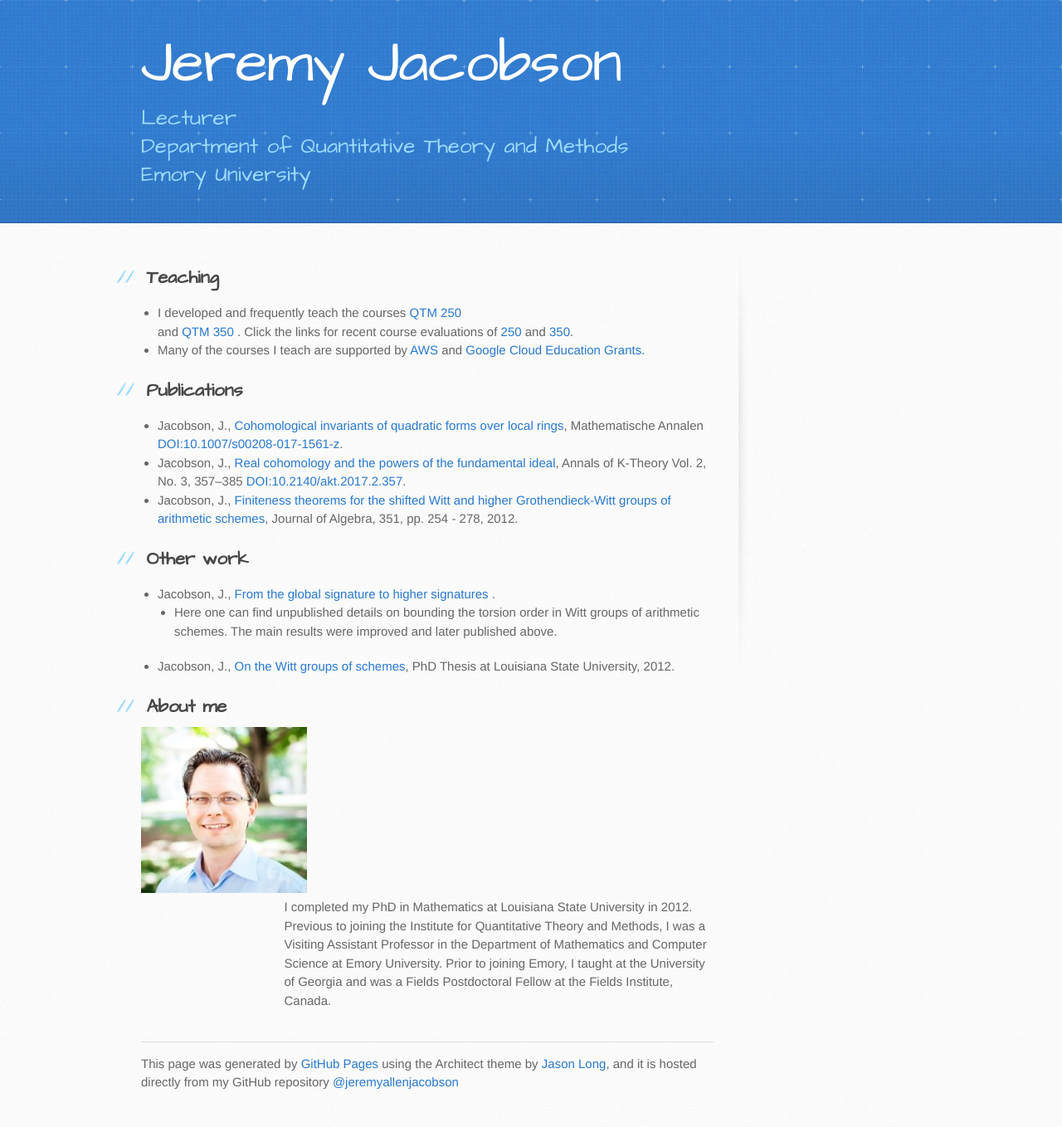
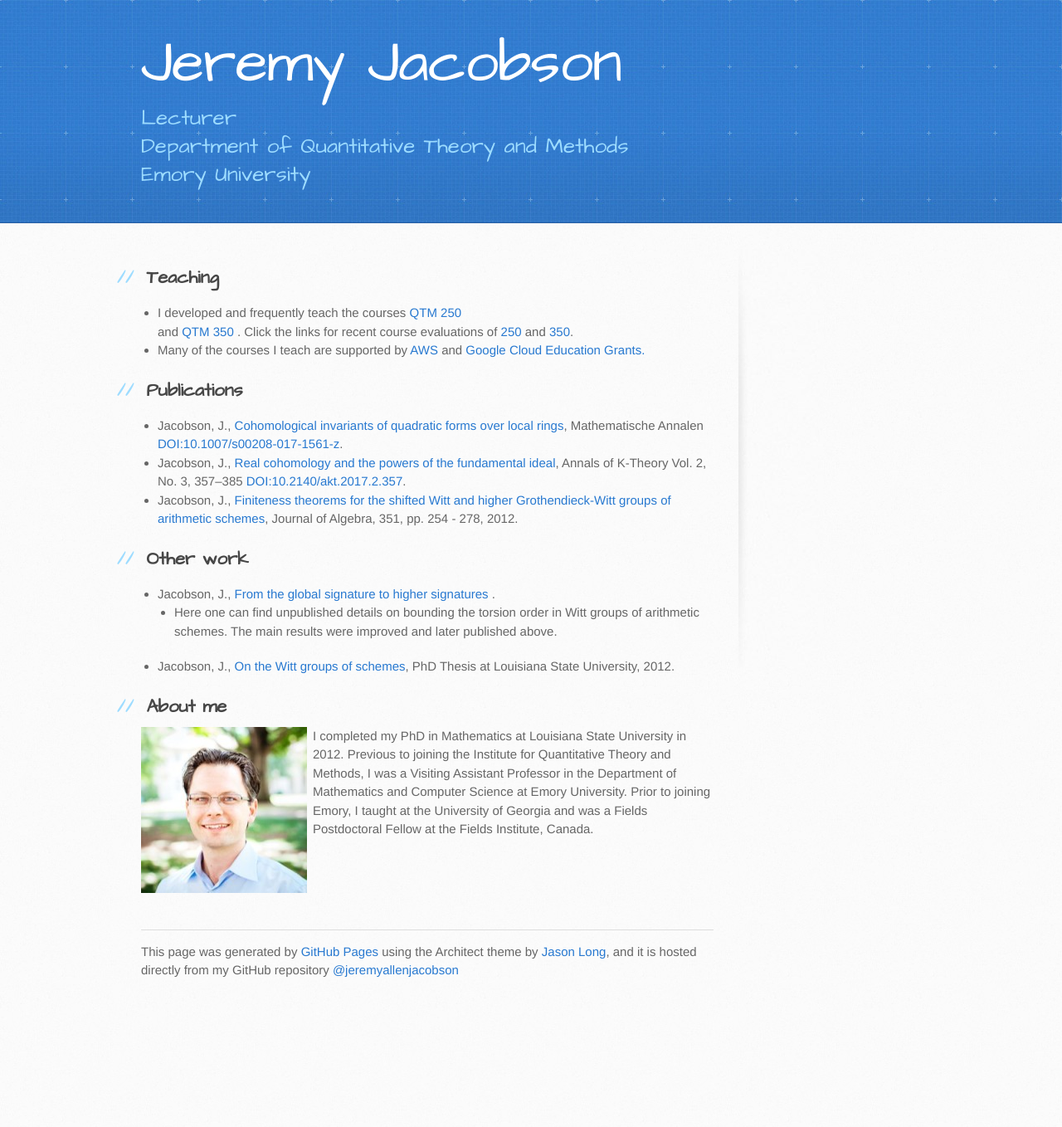
Before and after one commit to jeremyallenjacobson/jeremyallenjacobson.github.io, a Jekyll site: the page index.html, which Jekyll copies as it is, in a window 1280 px wide. Shown: the whole page at 83% size. Built offline with Jekyll 4.4.1, drawn with Linux system fonts in a browser that asks for light colours; after the commit the page ends 1223 px from its top, so only the background shows below that.

Commit message:
Update index.html

```diff
--- a/index.html
+++ b/index.html
@@ -63,7 +63,7 @@
 <h2>
 <a id="about-me" class="anchor" href="#about-me" aria-hidden="true"><span aria-hidden="true" class="octicon octicon-link"></span></a>About me</h2>
 <div style="display:inline;text-align:left; "><img src="https://jeremyallenjacobson.github.io/images/jeremy-jacobson-spotlight.jpeg" > <div style="float: right;
-  width: 75%"> I completed my PhD in Mathematics at Louisiana State University in 2012. Previous to joining the Institute for Quantitative Theory and Methods, I was a Visiting Assistant Professor in the Department of Mathematics and Computer Science at Emory University. Prior to joining Emory, I taught at the University of Georgia and was a Fields Postdoctoral Fellow at the Fields Institute, Canada.
+  width: 70%"> I completed my PhD in Mathematics at Louisiana State University in 2012. Previous to joining the Institute for Quantitative Theory and Methods, I was a Visiting Assistant Professor in the Department of Mathematics and Computer Science at Emory University. Prior to joining Emory, I taught at the University of Georgia and was a Fields Postdoctoral Fellow at the Fields Institute, Canada.
 </div><div style="clear: both;"></div> <!-- Clear the float -->
 <br>
 <hr>
```
